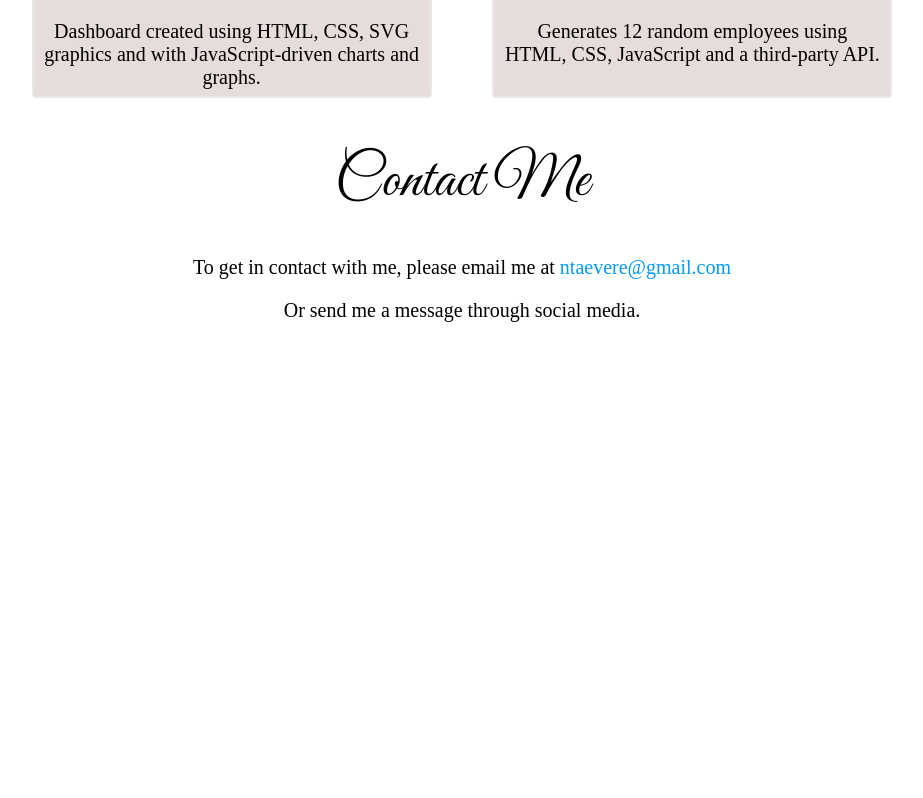
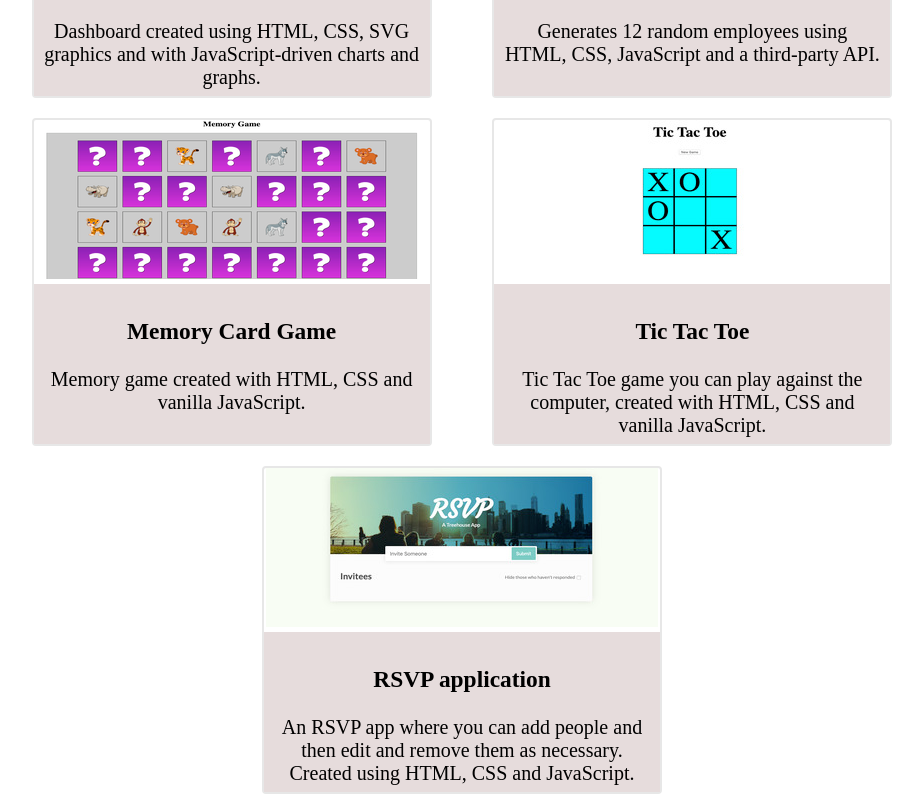
Before and after one commit to Taeverenele-zz/Nele-Profile-Page, a plain HTML site: page index.html in a window 1280 px wide. Shown: the part 2727-3525 px from the top of the page, without its empty margins (178-1101 px from the left). Before the commit the page ends 3099 px from the top, so only its background shows below. Drawn offline with Linux system fonts and the light colour scheme.

Commit message:
more projects added

```diff
--- a/index.html
+++ b/index.html
@@ -144,6 +144,27 @@
                         <p>Generates 12 random employees using HTML, CSS, JavaScript and a third-party API.</p>
                     </div>
                 </div>
+                <div class="card">
+                    <a href="https://taeverenele.github.io/MemoryGame/"target="_blank"><img src="./img/memory-game.png" alt="form"></a>
+                    <div class="card-description">
+                        <h3>Memory Card Game</h3>
+                        <p>Memory game created with HTML, CSS and vanilla JavaScript.</p>
+                    </div>
+                </div>
+                <div class="card">
+                    <a href="https://taeverenele.github.io/TicTacToe/"target="_blank"><img src="./img/tic-tac-toe.jpg" alt="form"></a>
+                    <div class="card-description">
+                        <h3>Tic Tac Toe</h3>
+                        <p>Tic Tac Toe game you can play against the computer, created with HTML, CSS and vanilla JavaScript.</p>
+                    </div>
+                </div>
+                <div class="card">
+                    <a href="https://taeverenele.github.io/RSVP-web-application/"target="_blank"><img src="./img/rsvp.jpg" alt="form"></a>
+                    <div class="card-description">
+                        <h3>RSVP application</h3>
+                        <p>An RSVP app where you can add people and then edit and remove them as necessary. Created using HTML, CSS and JavaScript.</p>
+                    </div>
+                </div>
             </div>
             <!-- contact -->
             <div id="contact">
```
Also changed, not shown: img/memory-game.png (added), img/rsvp.jpg (added), img/tic-tac-toe.jpg (added), 1 other file.
